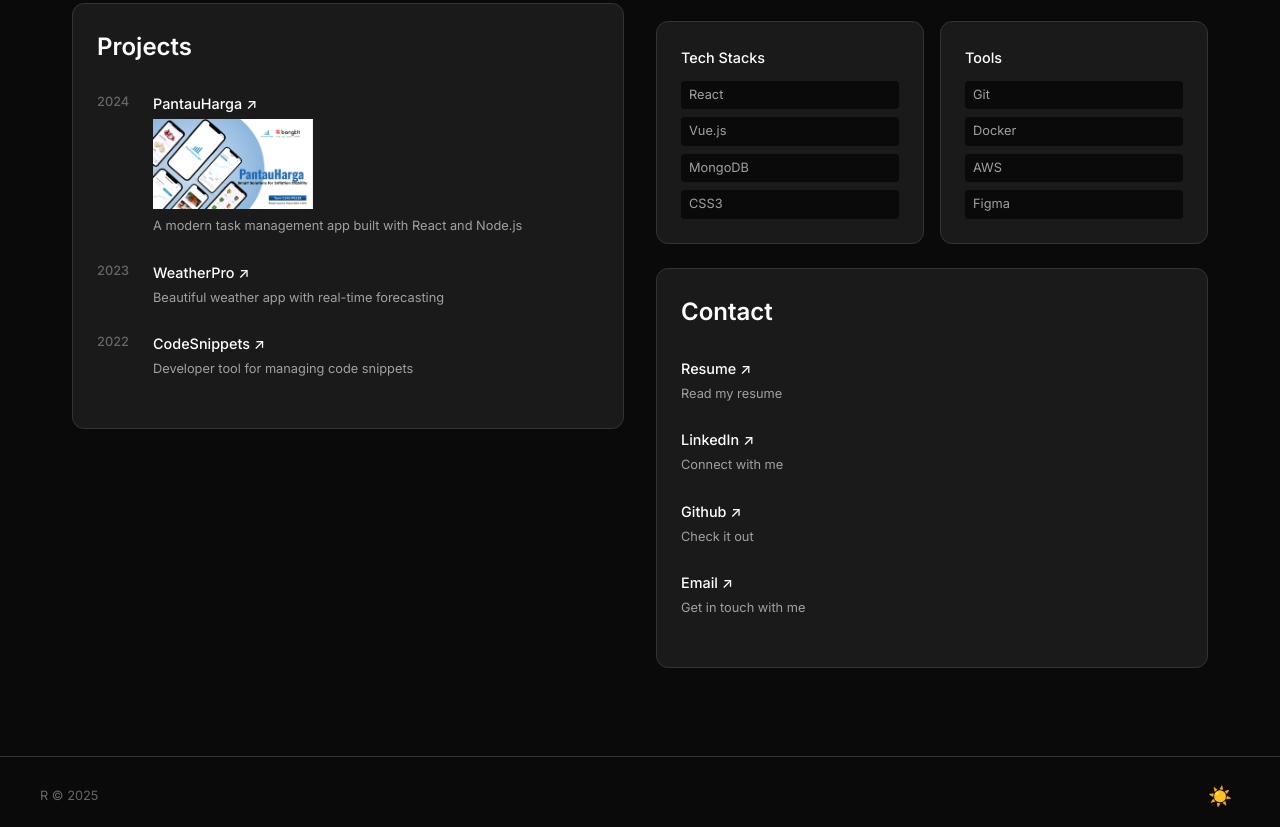
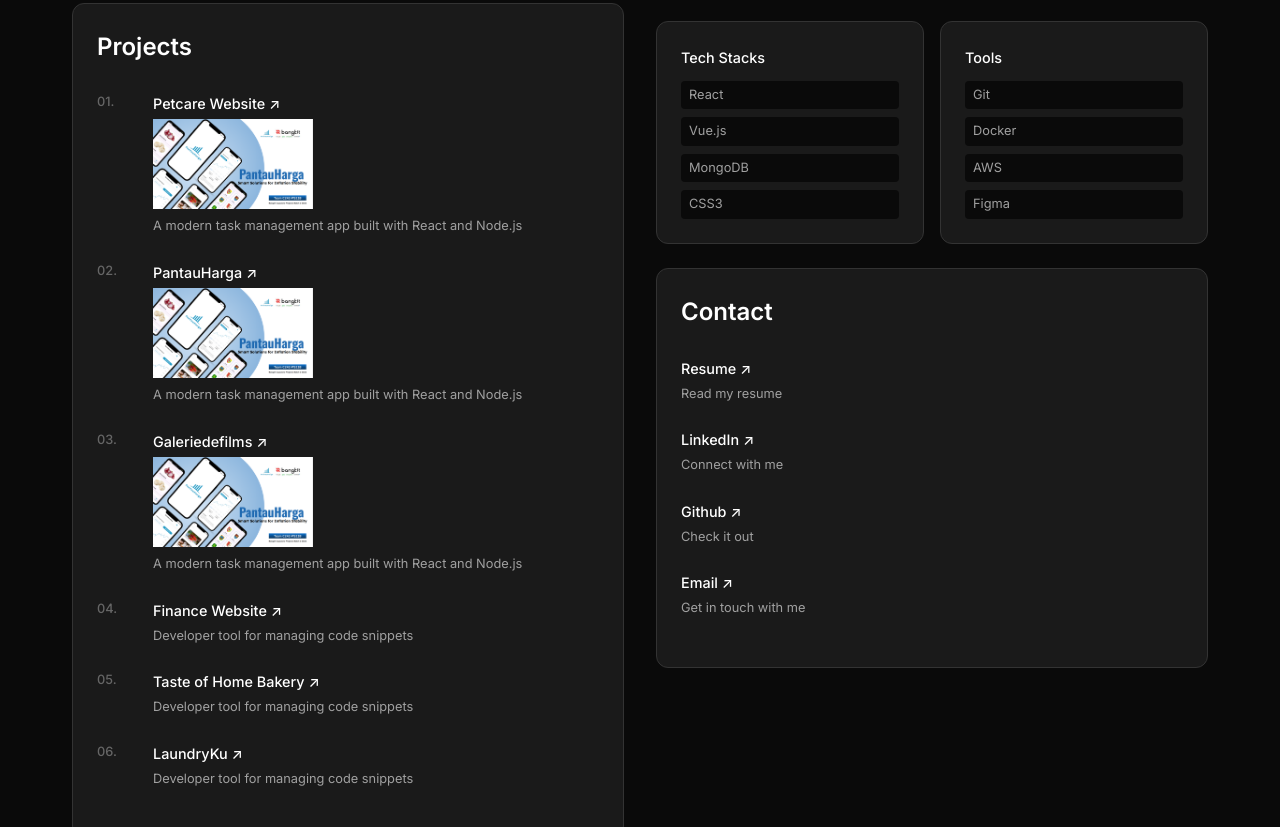
Before and after one commit to refilaghizanda/refila, a plain HTML site: page index.html in a window 1280 px wide. Shown: the part 456-1283 px from the top of the page. Drawn offline with Linux system fonts and the light colour scheme.

Commit message:
experiences link

```diff
--- a/index.html
+++ b/index.html
@@ -4,6 +4,7 @@
     <meta charset="UTF-8">
     <meta name="viewport" content="width=device-width, initial-scale=1.0">
     <title>REFILA</title>
+    <link rel="icon" type="image/x-icon" href="img\icon.png">
     <link rel="stylesheet" href="styles.css">
     <link href="https://fonts.googleapis.com/css2?family=Inter:wght@300;400;500;600&display=swap" rel="stylesheet">
 </head>
@@ -23,30 +24,60 @@
             <!-- About Section -->
             <div class="card about-card">
                 <h2>About</h2>
-                <p>A web developer dedicated to crafting  code and intuitive digital experiences. I'm passionate about solving complex problems and turning ideas into sustainable, well-designed products.</div>
+                <p>A web developer dedicated to crafting  code and intuitive digital experiences. I'm passionate about solving complex problems and turning ideas into sustainable, well-designed products.
+            </div>
 
             <!-- Side Projects Section -->
             <div class="card projects-card">
                 <h2>Projects</h2><br>
                 <div class="project-item">
-                    <span class="year">2024</span>
+                    <span class="year">01.</span>
                     <div class="project-content">
-                        <h3>PantauHarga ↗</h3>
-                        <img src="img\Screenshot (303).png" alt="">
+                        <a href="https://your-website-link.com" class="project-link" target="_blank" rel="noopener noreferrer">
+                            <h3>Petcare Website ↗</h3>
+                        </a>
+                        <img src="img\Screenshot (303).png" alt="Petcare Website Screenshot">
                         <p>A modern task management app built with React and Node.js</p>
                     </div>
                 </div>
                 <div class="project-item">
-                    <span class="year">2023</span>
+                    <span class="year">02.</span>
                     <div class="project-content">
-                        <h3>WeatherPro ↗</h3>
-                        <p>Beautiful weather app with real-time forecasting</p>
+                        <a href="https://your-website-link.com" class="project-link" target="_blank" rel="noopener noreferrer">
+                            <h3>PantauHarga ↗</h3>
+                        </a>
+                        <img src="img\Screenshot (303).png" alt="Petcare Website Screenshot">
+                        <p>A modern task management app built with React and Node.js</p>
                     </div>
                 </div>
                 <div class="project-item">
-                    <span class="year">2022</span>
+                    <span class="year">03.</span>
                     <div class="project-content">
-                        <h3>CodeSnippets ↗</h3>
+                        <a href="https://your-website-link.com" class="project-link" target="_blank" rel="noopener noreferrer">
+                            <h3>Galeriedefilms ↗</h3>
+                        </a>
+                        <img src="img\Screenshot (303).png" alt="Petcare Website Screenshot">
+                        <p>A modern task management app built with React and Node.js</p>
+                    </div>
+                </div>
+                <div class="project-item">
+                    <span class="year">04.</span>
+                    <div class="project-content">
+                        <h3>Finance Website ↗</h3>
+                        <p>Developer tool for managing code snippets</p>
+                    </div>
+                </div>
+                <div class="project-item">
+                    <span class="year">05.</span>
+                    <div class="project-content">
+                        <h3>Taste of Home Bakery ↗</h3>
+                        <p>Developer tool for managing code snippets</p>
+                    </div>
+                </div>
+                <div class="project-item">
+                    <span class="year">06.</span>
+                    <div class="project-content">
+                        <h3>LaundryKu ↗</h3>
                         <p>Developer tool for managing code snippets</p>
                     </div>
                 </div>
--- a/styles.css
+++ b/styles.css
@@ -116,6 +116,12 @@ body {
     font-size: 0.8rem;
     min-width: 40px;
     font-weight: 500;
+}
+
+.project-link {
+    /* This removes the default blue color and underline */
+    color: inherit; /* Inherits the text color from its parent (.project-content) */
+    text-decoration: none; /* Removes the underline */
 }
 
 .recognition-content h3,
```
Also changed, not shown: img/icon.png (added).
